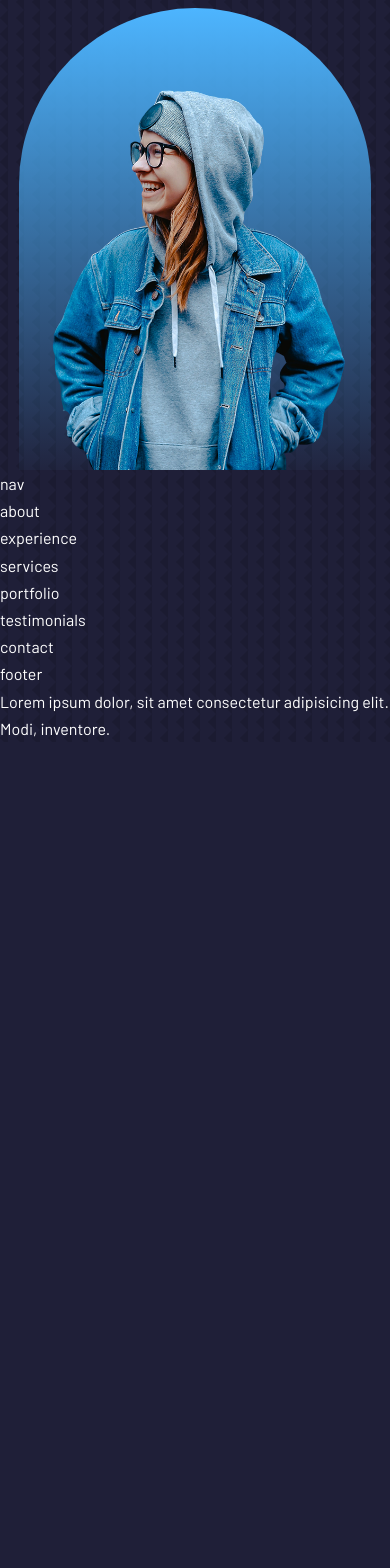
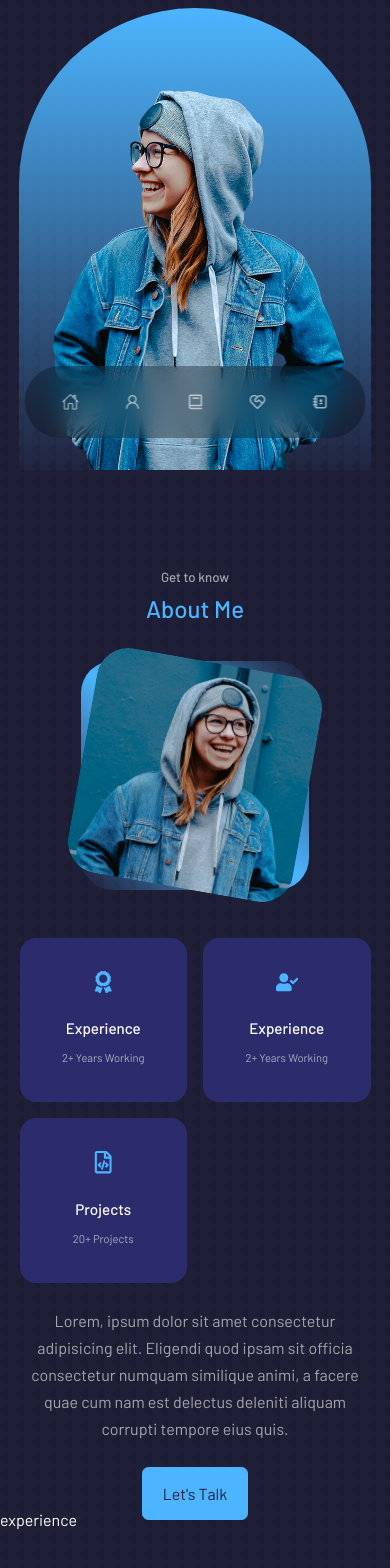
Before and after one commit to Headbreakar/codsoft_portfolio_react, a React (Create React App) app: page / in a window 390 px wide. Shown: the part 374-1942 px from the top of the page. Before the commit the page ends 1116 px from the top, so only its background shows below. Built offline with nearby package versions, Linux system fonts and the light colour scheme.

Commit message:
made nav, header and about section
also made them responsive

```diff
--- a/src/components/Services/services.jsx
+++ b/src/components/Services/services.jsx
@@ -1,10 +1,8 @@
-import React from 'react';
-import './services.css';
+import React from "react";
+import "./services.css";
 
 const services = () => {
-  return (
-    <div>services</div>
-  )
-}
+  return <section id="services">services</section>;
+};
 
-export default services
+export default services;
--- a/src/components/about/about.css
+++ b/src/components/about/about.css
@@ -0,0 +1,103 @@
+.about__container {
+  display: grid;
+  grid-template-columns: 35% 50%;
+  gap: 15%;
+}
+.about__me {
+  width: 100%;
+  aspect-ratio: 1/1;
+  border-radius: 2rem;
+  background: linear-gradient(
+    45deg,
+    transparent,
+    var(--color-primary),
+    transparent
+  );
+  display: grid;
+  place-items: center;
+}
+
+.about__me-img {
+  border-radius: 2rem;
+  overflow: hidden;
+  transform: rotate(10deg);
+  transition: var(--transition);
+}
+
+.about__me-img:hover {
+  transform: rotate(0);
+}
+
+.about__cards {
+  display: grid;
+  grid-template-columns: repeat(3, 1fr);
+  gap: 1.5rem;
+}
+
+.about__card {
+  background: var(--color-bg-variant);
+  border: 1px solid transparent;
+  border-radius: 1rem;
+  padding: 2rem;
+  text-align: center;
+  transition: var(--transition);
+}
+
+.about__card:hover {
+  background: transparent;
+  border-color: var(--color-primary-variant);
+  cursor: default;
+}
+
+.about__icon {
+  color: var(--color-primary);
+  font-size: 1.4rem;
+  margin-bottom: 1rem;
+}
+
+.about__card h5 {
+  font-size: 0.95rem;
+}
+
+.about__card small {
+  font-size: 0.7rem;
+  color: var(--color-light);
+}
+
+.about__content p {
+  margin: 2rem 0 2.6rem;
+  color: var(--color-light);
+}
+
+@media screen and (max-width: 1024px) {
+  .about__container {
+    grid-template-columns: 1fr;
+    gap: 0;
+  }
+  .about__me {
+    width: 50%;
+    margin: 2rem auto 4rem;
+  }
+  .about__content p {
+    margin: 1rem 0 1.5rem;
+  }
+}
+
+@media screen and (max-width: 600px) {
+  .about__me {
+    width: 65%;
+    margin: 0 auto 3rem;
+  }
+
+  .about__cards {
+    grid-template-columns: 1fr 1fr;
+    gap: 1rem;
+  }
+
+  .about__content {
+    text-align: center;
+  }
+  .about__content p {
+    margin: 1.5rem 0;
+  }
+}
--- a/src/components/about/about.jsx
+++ b/src/components/about/about.jsx
@@ -1,10 +1,56 @@
-import React from 'react'
-import './about.css';
-
+import React from "react";
+import "./about.css";
+import image from "../../assets/me-about.jpg";
+import { FaAward } from "react-icons/fa";
+import { FaUserCheck } from "react-icons/fa";
+import { FaRegFileCode } from "react-icons/fa";
 const about = () => {
   return (
-    <div>about</div>
-  )
-}
+    <section id="about">
+      <h5>Get to know</h5>
+      <h2>About Me</h2>
 
-export default about
+      <div className="container about__container">
+        <div className="about__me">
+          <div className="about__me-img">
+            <img src={image} alt="" />
+          </div>
+        </div>
+
+        <div className="about__content">
+          <div className="about__cards">
+            <article className="about__card">
+              <FaAward className="about__icon" />
+              <h5>Experience</h5>
+              <small>2+ Years Working</small>
+            </article>
+
+            <article className="about__card">
+              <FaUserCheck className="about__icon" />
+              <h5>Experience</h5>
+              <small>2+ Years Working</small>
+            </article>
+
+            <article className="about__card">
+              <FaRegFileCode className="about__icon" />
+              <h5>Projects</h5>
+              <small>20+ Projects</small>
+            </article>
+          </div>
+          <p>
+            Lorem, ipsum dolor sit amet consectetur adipisicing elit. Eligendi
+            quod ipsam sit officia consectetur numquam similique animi, a facere
+            quae cum nam est delectus deleniti aliquam corrupti tempore eius
+            quis.
+          </p>
+
+          <a href="#contact" className="btn btn-primary">
+            Let's Talk
+          </a>
+        </div>
+      </div>
+    </section>
+  );
+};
+
+export default about;
--- a/src/components/contact/contact.jsx
+++ b/src/components/contact/contact.jsx
@@ -1,10 +1,8 @@
-import React from 'react'
-import './contact.css';
+import React from "react";
+import "./contact.css";
 
 const contact = () => {
-  return (
-    <div>contact</div>
-  )
-}
+  return <section id="contact">contact</section>;
+};
 
-export default contact
+export default contact;
--- a/src/components/experience/experience.jsx
+++ b/src/components/experience/experience.jsx
@@ -1,11 +1,8 @@
-import React from 'react';
-import './experience.css';
-
+import React from "react";
+import "./experience.css";
 
 const experience = () => {
-  return (
-    <div>experience</div>
-  )
-}
+  return <section id="experience">experience</section>;
+};
 
-export default experience
+export default experience;
--- a/src/components/footer/footer.jsx
+++ b/src/components/footer/footer.jsx
@@ -1,10 +1,8 @@
-import React from 'react';
-import './footer.css';
+import React from "react";
+import "./footer.css";
 
 const footer = () => {
-  return (
-    <div>footer</div>
-  )
-}
+  return <section id="footer">footer</section>;
+};
 
-export default footer
+export default footer;
--- a/src/components/header/header.css
+++ b/src/components/header/header.css
@@ -55,6 +55,8 @@
   font-size: 0.9rem;
 }
 
+/* Need to work on media queries */
+
 @media screen and (max-width: 1024px) {
   header {
     height: 68vh;
@@ -69,3 +71,5 @@
     display: none;
   }
 }
+
+/* Need to work on media queries */
--- a/src/components/nav/nav.css
+++ b/src/components/nav/nav.css
@@ -0,0 +1,33 @@
+nav {
+  background: rgba(0, 0, 0, 0.3);
+  width: max-content;
+  display: block;
+  padding: 0.7rem 1.3rem;
+  z-index: 2;
+  position: fixed;
+  left: 50%;
+  transform: translateX(-50%);
+  bottom: 2rem;
+  display: flex;
+  gap: 0.8rem;
+  border-radius: 3rem;
+  backdrop-filter: blur(15px);
+}
+
+nav a {
+  background: transparent;
+  padding: 1rem;
+  border-radius: 50%;
+  display: flex;
+  color: var(--color-light);
+  font-size: 1.1rem;
+}
+
+nav a:hover {
+  background: rgba(0, 0, 0, 0.3);
+}
+
+nav a.active {
+  background: var(--color-bg);
+  color: var(--color-white);
+}
--- a/src/components/nav/nav.jsx
+++ b/src/components/nav/nav.jsx
@@ -1,10 +1,57 @@
-import React from 'react';
-import './nav.css';
+import React, { useState } from "react";
+import "./nav.css";
+import { IoHomeOutline } from "react-icons/io5";
+import { AiOutlineUser } from "react-icons/ai";
+import { BiBook } from "react-icons/bi";
+import { RiServiceLine } from "react-icons/ri";
+import { TiContacts } from "react-icons/ti";
 
-const nav = () => {
+const Nav = () => {
+  const [active, setActive] = useState("");
+
+  const handleClick = (link) => {
+    setActive(link);
+  };
+
   return (
-    <div>nav</div>
-  )
-}
+    <nav>
+      <a
+        href="#"
+        className={active === "#" ? "active" : ""}
+        onClick={() => handleClick("#")}
+      >
+        <IoHomeOutline />
+      </a>
+      <a
+        href="#about"
+        onClick={() => handleClick("#about")}
+        className={active === "#about" ? "active" : ""}
+      >
+        <AiOutlineUser />
+      </a>
+      <a
+        href="#experience"
+        onClick={() => handleClick("#experience")}
+        className={active === "#experience" ? "active" : ""}
+      >
+        <BiBook />
+      </a>
+      <a
+        href="#services"
+        onClick={() => handleClick("#services")}
+        className={active === "#services" ? "active" : ""}
+      >
+        <RiServiceLine />
+      </a>
+      <a
+        href="#contact"
+        onClick={() => handleClick("#contact")}
+        className={active === "#contact" ? "active" : ""}
+      >
+        <TiContacts />
+      </a>
+    </nav>
+  );
+};
 
-export default nav
+export default Nav;
--- a/src/components/portfolio/portfolio.jsx
+++ b/src/components/portfolio/portfolio.jsx
@@ -1,10 +1,8 @@
-import React from 'react';
-import './portfolio.css';
+import React from "react";
+import "./portfolio.css";
 
 const portfolio = () => {
-  return (
-    <div>portfolio</div>
-  )
-}
+  return <section id="portfolio">portfolio</section>;
+};
 
-export default portfolio
+export default portfolio;
--- a/src/components/testimonials/testimonials.jsx
+++ b/src/components/testimonials/testimonials.jsx
@@ -1,11 +1,8 @@
-import React from 'react';
-import './testimonials.css';
-
+import React from "react";
+import "./testimonials.css";
 
 const testimonials = () => {
-  return (
-    <div>testimonials</div>
-  )
-}
+  return <section id="testimonials">testimonials</section>;
+};
 
-export default testimonials
+export default testimonials;
--- a/src/index.css
+++ b/src/index.css
@@ -12,7 +12,7 @@
 
 :root {
   --color-bg: #1f1f38;
-  --color-bg-variat: #2c2c6c;
+  --color-bg-variant: #2c2c6c;
   --color-primary: #4db5ff;
   --color-primary-variant: rgba(77, 181, 255, 0.4);
   --color-white: #fff;
@@ -60,6 +60,7 @@
 
 section {
   margin-top: 8rem;
+  height: 100vh;
 }
 
 section > h2,
```
